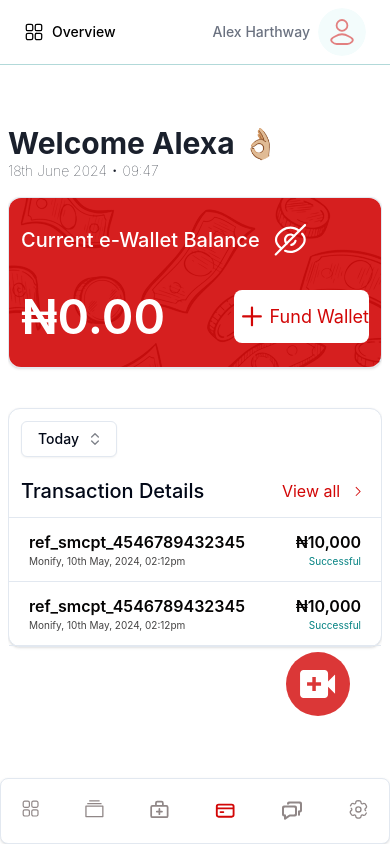
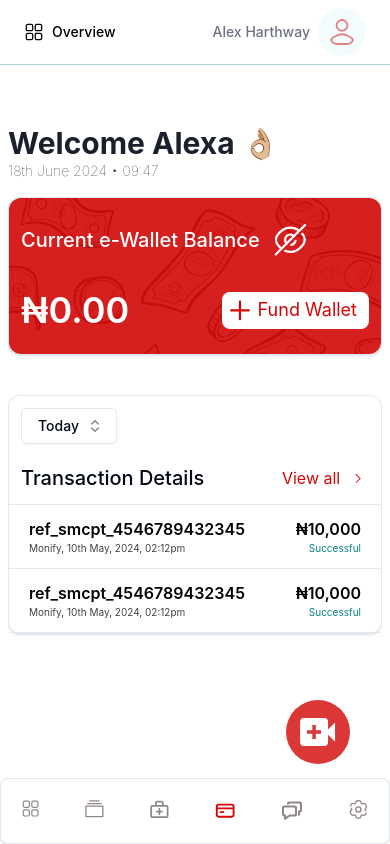
Before and after one commit to chionye/medlife_pharmacy, a React (Vite) app: page /dashboard/wallet in a window 390 px wide. Built offline with nearby package versions, Linux system fonts and the light colour scheme.

Commit message:
update: update wallet balance font size and fund button design

```diff
--- a/src/pages/dashboard/Layout.tsx
+++ b/src/pages/dashboard/Layout.tsx
@@ -49,14 +49,14 @@ const Layout = ({ children }: { children: React.ReactNode }) => {
           <div className='sm:col-span-10'>
             <Header image={""} />
             <div className='sm:col-span-12 px-2'>
-              <div className='overflow-x-scroll h-screen pb-44'>{children}</div>
+              <div className='overflow-x-scroll h-screen pb-42'>{children}</div>
             </div>
           </div>
         </div>
         <FullModal
           icon={<img src={camera} alt='open modal' />}
           cn={
-            "fixed md:bottom-10 bottom-32 right-10 bg-[#D20606CC] w-16 h-16 flex justify-center items-center rounded-full"
+            "fixed md:bottom-10 bottom-20 right-10 bg-[#D20606CC] w-16 h-16 flex justify-center items-center rounded-full"
           }>
           <div className='py-4 border-[#00C2C2] border bg-[#F3FCFC] flex items-center px-2'>
             <p className='font-normal text-sm'>Book Appointment</p>
--- a/src/pages/dashboard/Wallet.tsx
+++ b/src/pages/dashboard/Wallet.tsx
@@ -31,10 +31,10 @@ const Wallet = () => {
               </button>
             </div>
             <div className='mt-8 flex items-center justify-between'>
-              <p className='text-5xl font-semibold text-white'>&#8358;0.00</p>
+              <p className='md:text-5xl text-4xl font-semibold text-white'>&#8358;0.00</p>
               <NavLink
                 to={"/dashboard/wallet/fund-wallet"}
-                className='bg-white text-[#D20606] md:text-2xl text-lg flex justify-center py-2 md:w-56 rounded-lg'>
+                className='bg-white text-[#D20606] md:text-2xl text-lg flex justify-center md:py-2 pr-3 md:w-56 rounded-lg'>
                 <span className='flex items-center'>
                   <img src={plus_red} alt='plus' />
                   <span>Fund Wallet</span>
```
